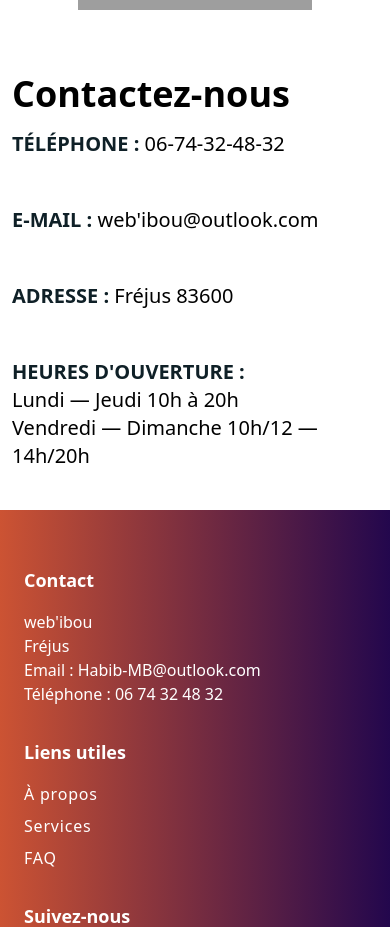
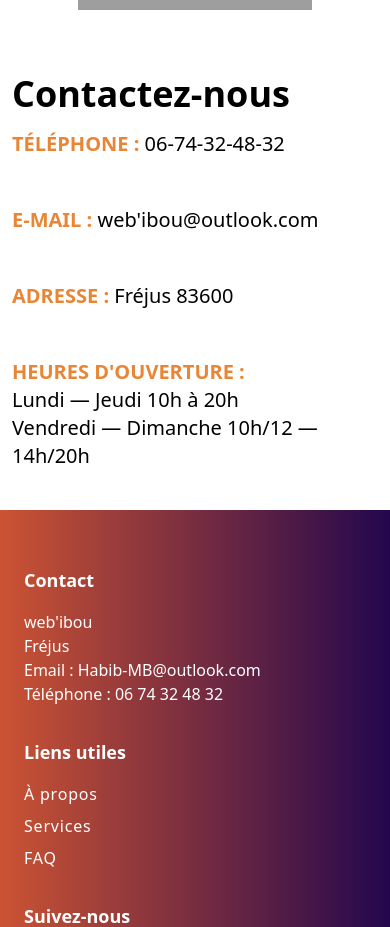
Before and after one commit to biboustre/site-habib, a Next.js app: page / in a window 390 px wide. Shown: the part 7420-8347 px from the top of the page. Built offline with nearby package versions, Linux system fonts and the light colour scheme; grey boxes are pictures that could not be loaded.

Commit message:
maj contact

```diff
--- a/app/components/molecules/contact/ContactCard.tsx
+++ b/app/components/molecules/contact/ContactCard.tsx
@@ -4,7 +4,7 @@ import Image from 'next/image';
 
 export default function ContactCard () {
   return (
-    <section id='contact' className="flex flex-col gap-16  h-full items-center py-10 md:flex-row md:justify-center">
+    <section id='contact' className="flex flex-col gap-16  h-full items-center py-10 md:flex-row md:justify-center scroll-mt-[100px]">
       {/* Section de l'image */}
       <figure className="h-full w-3/5">
         <Image
--- a/app/globals.css
+++ b/app/globals.css
@@ -61,8 +61,8 @@ body {
   }
 
   .colorPrimary {
-    color: #0f2027;
-    color: linear-gradient(to right, #2c5364, #203a43, #0f2027);
+    color: #e88635;
+    color: linear-gradient(to right, #cc5333, #23074d);
   }
 
   .bgPrimary {
--- a/app/page.tsx
+++ b/app/page.tsx
@@ -74,9 +74,7 @@ export default function Home() {
         </section>
       </section>
 
-
-        <ContactCard />
-
+      <ContactCard />
     </>
   );
 }
```
